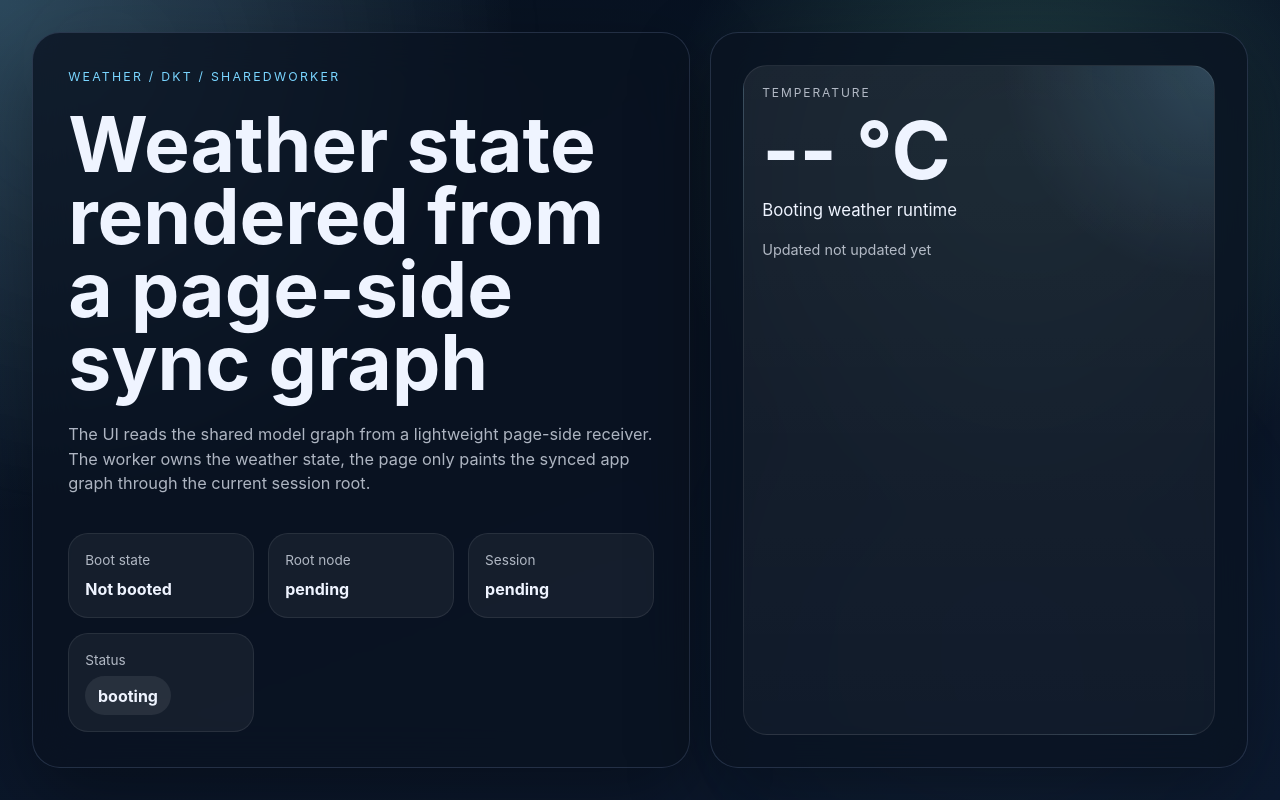
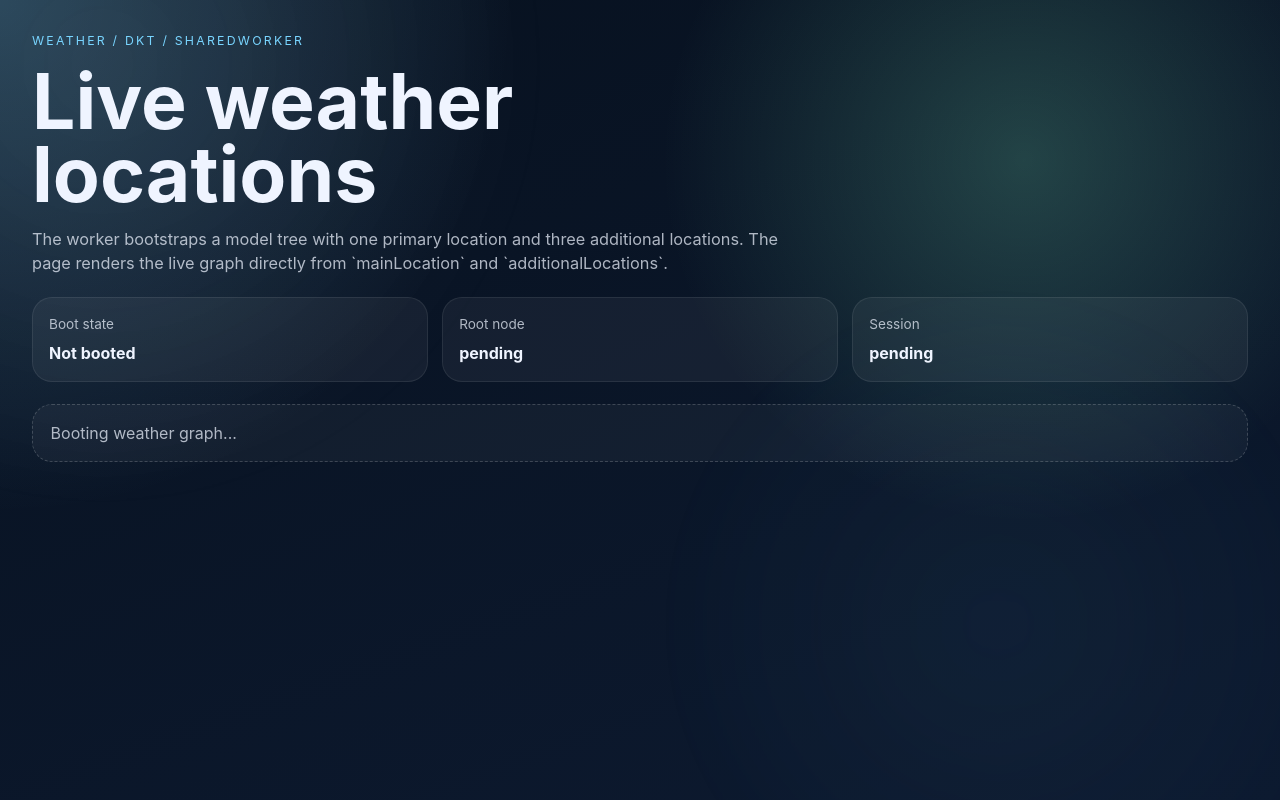
Before and after one commit to arestov/staffer-ai-weather, a React (Vite) app: page / in a window 1280 px wide. Built offline with nearby package versions, Linux system fonts and the light colour scheme.

Commit message:
feat: create models

```diff
--- a/src/App.tsx
+++ b/src/App.tsx
@@ -1,8 +1,7 @@
-import { useEffect, useState } from 'react'
 import { One } from './react-sync/components/One'
+import { Many } from './react-sync/components/Many'
 import { RootScope } from './react-sync/scope/RootScope'
 import { defineShape, shapeOf } from './react-sync/shape/defineShape'
-import { useActions } from './react-sync/hooks/useActions'
 import { useAttrs } from './react-sync/hooks/useAttrs'
 import type { WeatherAppSession } from './page/createWeatherAppSession'
 import { useSyncRoot } from './page/react/useSyncRoot'
@@ -22,159 +21,160 @@ const formatUpdatedAt = (value: string | null) => {
 
 export default function App({ session }: { session: WeatherAppSession }) {
   const snapshot = useSyncRoot(session.runtime)
-  const rootNodeId = snapshot.rootNodeId || 'pending'
-  const sessionId = snapshot.sessionId || 'pending'
   const bootedLabel = snapshot.booted ? 'Booted' : 'Not booted'
 
   return (
     <main className="app-shell">
-      <section className="app-panel app-panel--hero">
+      <header className="app-header">
         <div className="eyebrow">Weather / DKT / SharedWorker</div>
-        <h1>Weather state rendered from a page-side sync graph</h1>
+        <h1>Live weather locations</h1>
         <p className="lede">
-          The UI reads the shared model graph from a lightweight page-side
-          receiver. The worker owns the weather state, the page only paints the
-          synced app graph through the current session root.
+          The worker bootstraps a model tree with one primary location and three
+          additional locations. The page renders the live graph directly from
+          `mainLocation` and `additionalLocations`.
         </p>
 
-        <div className="metric-grid">
+        <div className="metric-strip">
           <article className="metric-card">
             <span>Boot state</span>
             <strong>{bootedLabel}</strong>
           </article>
           <article className="metric-card">
             <span>Root node</span>
-            <strong>{rootNodeId}</strong>
+            <strong>{snapshot.rootNodeId || 'pending'}</strong>
           </article>
           <article className="metric-card">
             <span>Session</span>
-            <strong>{sessionId}</strong>
+            <strong>{snapshot.sessionId || 'pending'}</strong>
           </article>
-          <RootScope runtime={session.runtime} fallback={<StatusFallback />}>
-            <One rel="pioneer" fallback={<StatusFallback />}>
-              <StatusMetric />
-            </One>
-          </RootScope>
         </div>
-      </section>
+      </header>
 
-      <section className="app-panel app-panel--content">
-        <RootScope runtime={session.runtime} fallback={<ContentFallback />}>
-          <One rel="pioneer" fallback={<ContentFallback />}>
-            <WeatherContent />
+      <RootScope runtime={session.runtime} fallback={<GraphFallback />}>
+        <section className="main-stage">
+          <One rel="mainLocation" fallback={<LocationFallback featured />}>
+            <FeaturedLocationCard />
           </One>
-        </RootScope>
-      </section>
+        </section>
+
+        <section className="secondary-stage">
+          <div className="section-label">Additional locations</div>
+          <div className="location-grid">
+            <Many
+              rel="additionalLocations"
+              item={AdditionalLocationCard}
+              empty={<LocationFallback />}
+            />
+          </div>
+        </section>
+      </RootScope>
     </main>
   )
 }
 
-const WeatherContentShape = defineShape({
+const CurrentWeatherShape = defineShape({
   attrs: ['location', 'status', 'temperatureText', 'summary', 'updatedAt'],
 })
 
-const StatusMetric = shapeOf(function StatusMetric() {
-  const attrs = useAttrs(['status'])
-  const statusLabel = String(attrs.status || 'booting')
+const ForecastShape = defineShape({
+  attrs: ['label', 'temperatureText', 'summary'],
+})
 
-  return (
-    <article className="metric-card">
-      <span>Status</span>
-      <strong className={`status-pill status-pill--${statusLabel}`}>
-        {statusLabel}
-      </strong>
-    </article>
-  )
-}, defineShape({ attrs: ['status'] }))
-
-const WeatherContent = shapeOf(function WeatherContent() {
+const CurrentWeatherCard = shapeOf(function CurrentWeatherCard() {
   const attrs = useAttrs([
     'location',
+    'status',
     'temperatureText',
     'summary',
     'updatedAt',
   ])
-  const { dispatch } = useActions()
-  const [location, setLocation] = useState('Moscow')
 
-  useEffect(() => {
-    if (typeof attrs.location === 'string' && attrs.location) {
-      setLocation(attrs.location)
-    }
-  }, [attrs.location])
-
-  const submitLocation = () => {
-    const nextLocation = location.trim()
-    if (!nextLocation) {
-      return
-    }
-
-    dispatch('setLocation', nextLocation)
-  }
-
-  const refreshWeather = () => {
-    dispatch('refreshWeather')
-  }
-
+  const location = String(attrs.location || 'Unknown location')
+  const status = String(attrs.status || 'booting')
   const temperatureText = String(attrs.temperatureText || '-- \u00b0C')
   const summary = String(attrs.summary || '')
   const updatedAt = (attrs.updatedAt as string | null) ?? null
 
   return (
     <>
-      <div className="weather-readout">
-        <div className="weather-readout__label">Temperature</div>
-        <div className="weather-readout__value">{temperatureText}</div>
-        <p className="weather-readout__summary">{summary}</p>
-        <p className="weather-readout__meta">
-          Updated {formatUpdatedAt(updatedAt)}
-        </p>
-      </div>
-
-      <form
-        className="control-bar"
-        onSubmit={(event) => {
-          event.preventDefault()
-          submitLocation()
-        }}
-      >
-        <label className="control-bar__field">
-          <span>Set location</span>
-          <input
-            value={location}
-            onChange={(event) => setLocation(event.target.value)}
-            placeholder="Type a city name"
-            spellCheck={false}
-          />
-        </label>
-
-        <div className="control-bar__actions">
-          <button type="submit">Set location</button>
-          <button type="button" className="secondary" onClick={refreshWeather}>
-            Refresh weather
-          </button>
-        </div>
-      </form>
+      <div className="weather-readout__label">{location}</div>
+      <div className="weather-readout__value">{temperatureText}</div>
+      <p className="weather-readout__summary">{summary}</p>
+      <p className="weather-readout__meta">
+        <span className={`status-pill status-pill--${status}`}>{status}</span>
+        <span>Updated {formatUpdatedAt(updatedAt)}</span>
+      </p>
     </>
   )
-}, WeatherContentShape)
+}, CurrentWeatherShape)
 
-function StatusFallback() {
+const ForecastCard = shapeOf(function ForecastCard() {
+  const attrs = useAttrs(['label', 'temperatureText', 'summary'])
+
   return (
-    <article className="metric-card">
-      <span>Status</span>
-      <strong className="status-pill status-pill--booting">booting</strong>
+    <article className="forecast-chip">
+      <span className="forecast-chip__label">{String(attrs.label || '')}</span>
+      <strong>{String(attrs.temperatureText || '-- \u00b0C')}</strong>
+      <p>{String(attrs.summary || '')}</p>
+    </article>
+  )
+}, ForecastShape)
+
+const WeatherLocationInner = ({ featured = false }: { featured?: boolean }) => {
+  return (
+    <div className={featured ? 'location-card location-card--featured' : 'location-card'}>
+      <One rel="weatherLocation" fallback={<LocationFallback featured={featured} />}>
+        <div className="location-card__body">
+          <One rel="currentWeather" fallback={<LocationFallback featured={featured} />}>
+            <article className="weather-readout weather-readout--location">
+              <CurrentWeatherCard />
+            </article>
+          </One>
+
+          {featured ? (
+            <>
+              <div className="forecast-panels">
+                <div>
+                  <div className="mini-section-label">Hourly forecast</div>
+                  <div className="forecast-list">
+                    <Many rel="hourlyForecastSeries" item={ForecastCard} empty={<ForecastEmpty />} />
+                  </div>
+                </div>
+                <div>
+                  <div className="mini-section-label">Daily forecast</div>
+                  <div className="forecast-list">
+                    <Many rel="dailyForecastSeries" item={ForecastCard} empty={<ForecastEmpty />} />
+                  </div>
+                </div>
+              </div>
+            </>
+          ) : null}
+        </div>
+      </One>
+    </div>
+  )
+}
+
+const FeaturedLocationCard = () => <WeatherLocationInner featured />
+const AdditionalLocationCard = () => <WeatherLocationInner />
+
+function GraphFallback() {
+  return <div className="graph-fallback">Booting weather graph...</div>
+}
+
+function LocationFallback({ featured = false }: { featured?: boolean }) {
+  return (
+    <article className={featured ? 'location-card location-card--featured' : 'location-card'}>
+      <div className="weather-readout weather-readout--location">
+        <div className="weather-readout__label">Loading location</div>
+        <div className="weather-readout__value">--</div>
+        <p className="weather-readout__summary">Waiting for the model tree</p>
+        <p className="weather-readout__meta">Initializing...</p>
+      </div>
     </article>
   )
 }
 
-function ContentFallback() {
-  return (
-    <div className="weather-readout">
-      <div className="weather-readout__label">Temperature</div>
-      <div className="weather-readout__value">-- {'\u00b0'}C</div>
-      <p className="weather-readout__summary">Booting weather runtime</p>
-      <p className="weather-readout__meta">Updated not updated yet</p>
-    </div>
-  )
+function ForecastEmpty() {
+  return <article className="forecast-chip forecast-chip--empty">No forecast data</article>
 }
--- /dev/null
+++ b/src/app/rels/CurrentWeather.ts
@@ -0,0 +1 @@
+export { CurrentWeather } from './location-models'
--- /dev/null
+++ b/src/app/rels/DailyForecastSeries.ts
@@ -0,0 +1 @@
+export { DailyForecastSeries } from './location-models'
--- /dev/null
+++ b/src/app/rels/HourlyForecastSeries.ts
@@ -0,0 +1 @@
+export { HourlyForecastSeries } from './location-models'
--- /dev/null
+++ b/src/app/rels/SelectedLocation.ts
@@ -0,0 +1 @@
+export { SelectedLocation } from './location-models'
--- /dev/null
+++ b/src/app/rels/WeatherLocation.ts
@@ -0,0 +1 @@
+export { WeatherLocation } from './location-models'
--- a/src/styles.css
+++ b/src/styles.css
@@ -98,39 +98,24 @@ input:focus {
   z-index: 1;
   min-height: 100vh;
   display: grid;
-  gap: 1.25rem;
+  gap: 1.35rem;
   padding: clamp(1rem, 3vw, 2rem);
-  grid-template-columns: 1.1fr 0.9fr;
-  align-items: stretch;
+  align-content: start;
 }
 
-.app-panel {
-  border: 1px solid var(--panel-border);
-  background: var(--panel);
-  backdrop-filter: blur(22px);
-  border-radius: 28px;
-  box-shadow: 0 28px 80px rgba(0, 0, 0, 0.35);
+.app-header {
+  display: grid;
+  gap: 0.95rem;
+  max-width: 78rem;
 }
 
-.app-panel--hero {
-  padding: clamp(1.2rem, 3vw, 2.2rem);
-  display: flex;
-  flex-direction: column;
-  justify-content: space-between;
-}
-
-.app-panel--content {
-  padding: clamp(1.2rem, 3vw, 2rem);
-  display: grid;
-  gap: 1.4rem;
-}
-
-.eyebrow {
+.eyebrow,
+.section-label,
+.mini-section-label {
   color: var(--accent);
   text-transform: uppercase;
   letter-spacing: 0.18em;
   font-size: 0.77rem;
-  margin-bottom: 1rem;
 }
 
 h1 {
@@ -141,17 +126,17 @@ h1 {
 }
 
 .lede {
-  margin: 1rem 0 0;
-  max-width: 44rem;
+  margin: 0;
+  max-width: 48rem;
   color: var(--muted);
   font-size: 1.02rem;
 }
 
-.metric-grid {
+.metric-strip {
   display: grid;
   gap: 0.9rem;
   grid-template-columns: repeat(3, minmax(0, 1fr));
-  margin-top: 2rem;
+  margin-top: 0.4rem;
 }
 
 .metric-card {
@@ -173,6 +158,82 @@ h1 {
   font-size: 1rem;
   font-weight: 650;
   overflow-wrap: anywhere;
+}
+
+.main-stage {
+  display: grid;
+  place-items: center;
+  min-height: min(66vh, 48rem);
+}
+
+.secondary-stage {
+  display: grid;
+  gap: 1rem;
+  max-width: 78rem;
+}
+
+.location-card {
+  width: min(100%, 52rem);
+  border: 1px solid var(--panel-border);
+  background: var(--panel);
+  backdrop-filter: blur(22px);
+  border-radius: 30px;
+  box-shadow: 0 28px 80px rgba(0, 0, 0, 0.35);
+  padding: 1.2rem;
+}
+
+.location-card--featured {
+  width: min(100%, 60rem);
+  padding: 1.4rem;
+}
+
+.location-card__body {
+  display: grid;
+  gap: 1rem;
+}
+
+.weather-readout {
+  padding: 1.15rem;
+  border-radius: 24px;
+  background:
+    linear-gradient(180deg, rgba(255, 255, 255, 0.07), rgba(255, 255, 255, 0.03)),
+    radial-gradient(circle at top right, rgba(121, 213, 255, 0.18), transparent 26%);
+  border: 1px solid rgba(255, 255, 255, 0.08);
+}
+
+.weather-readout--location {
+  min-height: 100%;
+}
+
+.weather-readout__label {
+  color: var(--muted);
+  text-transform: uppercase;
+  letter-spacing: 0.16em;
+  font-size: 0.75rem;
+  margin-bottom: 0.7rem;
+}
+
+.weather-readout__value {
+  font-size: clamp(3rem, 8vw, 5rem);
+  line-height: 0.9;
+  font-weight: 750;
+}
+
+.weather-readout__summary {
+  margin: 0.75rem 0 0;
+  color: var(--text);
+  font-size: 1.05rem;
+  max-width: 32rem;
+}
+
+.weather-readout__meta {
+  margin: 1rem 0 0;
+  color: var(--muted);
+  font-size: 0.9rem;
+  display: flex;
+  gap: 0.75rem;
+  flex-wrap: wrap;
+  align-items: center;
 }
 
 .status-pill {
@@ -199,69 +260,77 @@ h1 {
   color: #d5f4ff;
 }
 
-.weather-readout {
-  padding: 1.15rem;
-  border-radius: 24px;
-  background:
-    linear-gradient(180deg, rgba(255, 255, 255, 0.07), rgba(255, 255, 255, 0.03)),
-    radial-gradient(circle at top right, rgba(121, 213, 255, 0.18), transparent 26%);
-  border: 1px solid rgba(255, 255, 255, 0.08);
+.forecast-panels {
+  display: grid;
+  gap: 1rem;
+  grid-template-columns: repeat(2, minmax(0, 1fr));
 }
 
-.weather-readout__label {
+.forecast-list {
+  display: grid;
+  gap: 0.75rem;
+}
+
+.forecast-chip {
+  padding: 0.9rem 1rem;
+  border-radius: 20px;
+  border: 1px solid rgba(255, 255, 255, 0.08);
+  background: rgba(255, 255, 255, 0.04);
+}
+
+.forecast-chip--empty {
+  color: var(--muted);
+  text-align: center;
+}
+
+.forecast-chip__label {
+  display: block;
+  margin-bottom: 0.3rem;
   color: var(--muted);
   text-transform: uppercase;
-  letter-spacing: 0.16em;
-  font-size: 0.75rem;
-  margin-bottom: 0.7rem;
+  letter-spacing: 0.14em;
+  font-size: 0.72rem;
 }
 
-.weather-readout__value {
-  font-size: clamp(3rem, 8vw, 5rem);
-  line-height: 0.9;
-  font-weight: 750;
+.forecast-chip strong {
+  display: block;
+  font-size: 1.2rem;
+  margin-bottom: 0.4rem;
 }
 
-.weather-readout__summary {
-  margin: 0.75rem 0 0;
-  color: var(--text);
-  font-size: 1.05rem;
-  max-width: 26rem;
-}
-
-.weather-readout__meta {
-  margin: 1rem 0 0;
-  color: var(--muted);
-  font-size: 0.9rem;
-}
-
-.control-bar {
-  display: grid;
-  gap: 0.85rem;
-}
-
-.control-bar__field {
-  display: grid;
-  gap: 0.45rem;
-}
-
-.control-bar__field span {
+.forecast-chip p {
+  margin: 0;
   color: var(--muted);
   font-size: 0.88rem;
 }
 
-.control-bar__actions {
-  display: flex;
-  gap: 0.75rem;
-  flex-wrap: wrap;
+.location-grid {
+  display: grid;
+  gap: 1rem;
+  grid-template-columns: repeat(3, minmax(0, 1fr));
+}
+
+.graph-fallback {
+  padding: 1rem 1.1rem;
+  border-radius: 20px;
+  border: 1px dashed rgba(255, 255, 255, 0.18);
+  color: var(--muted);
+  background: rgba(255, 255, 255, 0.04);
 }
 
 @media (max-width: 960px) {
-  .app-shell {
+  .metric-strip,
+  .forecast-panels,
+  .location-grid {
     grid-template-columns: 1fr;
   }
 
-  .metric-grid {
-    grid-template-columns: 1fr;
+  .main-stage {
+    min-height: auto;
+  }
+
+  .location-card,
+  .location-card--featured {
+    width: 100%;
   }
 }
```
Also changed, not shown: src/app/AppRoot.ts (+151 -1 lines), src/app/rels/index.ts (added, +7 -0 lines), src/app/rels/location-models.ts (added, +49 -0 lines).
